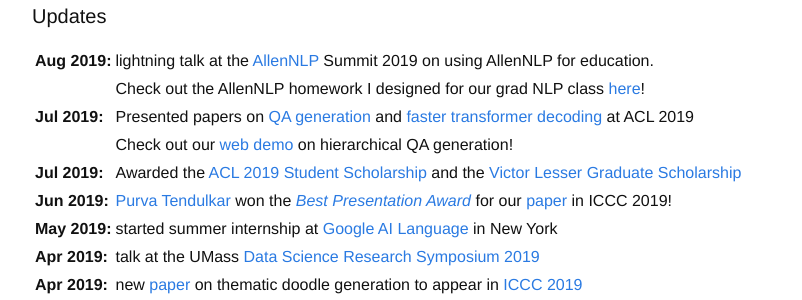
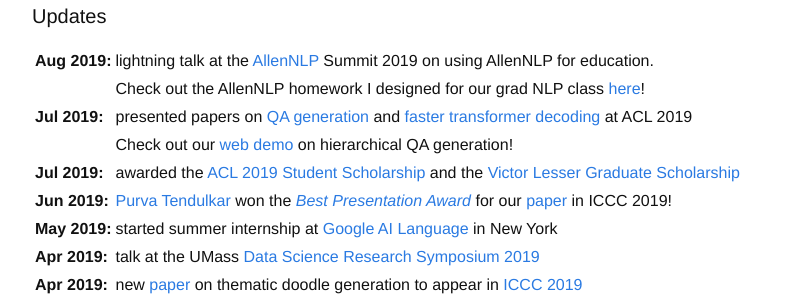
Before and after one commit to martiansideofthemoon/martiansideofthemoon.github.io, a Jekyll site: the page built from index.md, in a window 1280 px wide. Shown: the part 305-605 px from the top of the page, without its empty margins (238-1040 px from the left). Built offline with Jekyll 4.4.1, drawn with Linux system fonts in a browser that asks for light colours; comment, search, counter and statistics services are not loaded.

```diff
--- a/index.md
+++ b/index.md
@@ -14,9 +14,9 @@ I [blog]({{ site.url }}/archive) every now and then compiling my personal experi
 <table>
 <tr><td><b>Aug 2019:</b></td><td> lightning talk at the <a href="https://allennlp.org/">AllenNLP</a> Summit 2019 on using AllenNLP for education.</td></tr>
 <tr><td></td><td>Check out the AllenNLP homework I designed for our grad NLP class <a href="https://github.com/martiansideofthemoon/allennlp-probe-hw">here</a>!</td></tr>
-<tr><td><b>Jul 2019:</b></td><td> Presented papers on <a href="https://arxiv.org/abs/1906.02622">QA generation</a> and <a href="https://arxiv.org/abs/1906.02780">faster transformer decoding</a> at ACL 2019
+<tr><td><b>Jul 2019:</b></td><td> presented papers on <a href="https://arxiv.org/abs/1906.02622">QA generation</a> and <a href="https://arxiv.org/abs/1906.02780">faster transformer decoding</a> at ACL 2019
 <tr><td></td><td>Check out our <a href="http://squash.cs.umass.edu/">web demo</a> on hierarchical QA generation!</td></tr>
-<tr><td><b>Jul 2019:</b></td><td> Awarded the <a href="http://www.acl2019.org/EN/student-scholarship-applications-volunteers.xhtml">ACL 2019 Student Scholarship</a> and the <a href="https://www.cics.umass.edu/support#lesser">Victor Lesser Graduate Scholarship</a></td></tr>
+<tr><td><b>Jul 2019:</b></td><td> awarded the <a href="http://www.acl2019.org/EN/student-scholarship-applications-volunteers.xhtml">ACL 2019 Student Scholarship</a> and the <a href="https://www.cics.umass.edu/support#lesser">Victor Lesser Graduate Scholarship</a></td></tr>
 <tr><td><b>Jun 2019:</b></td><td> <a href="http://purvaten.github.io/">Purva Tendulkar</a> won the <a href="https://twitter.com/jmacunha/status/1142184529026662400"><i>Best Presentation Award</i></a> for our <a href="https://arxiv.org/abs/1903.07820">paper</a> in ICCC 2019!</td></tr>
 <tr><td><b>May 2019:</b></td><td> started summer internship at <a href="https://ai.google/research/teams/language/">Google AI Language</a> in New York</td></tr>
 <tr><td><b>Apr 2019:</b></td><td> talk at the UMass <a href="https://ds.cs.umass.edu/news-events/events/data-science-research-symposium-2019">Data Science Research Symposium 2019</a></td></tr>
```
